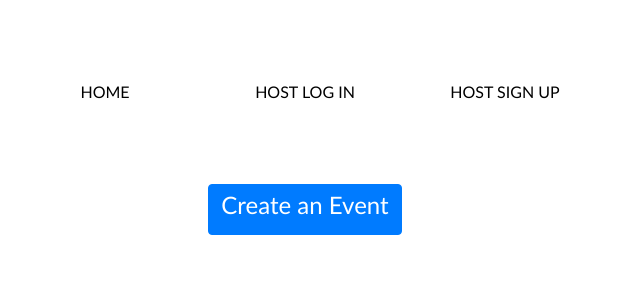
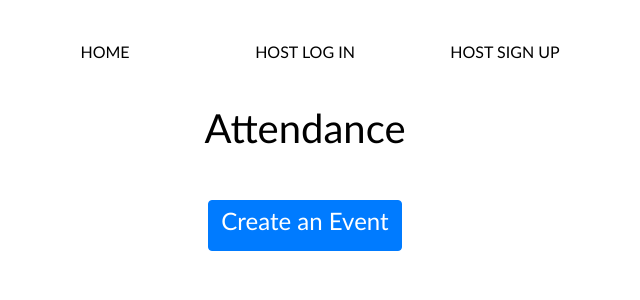
Before and after one commit to merobi-hub/attendance-tracker, a Flask app: page / in a window 1280 px wide. Shown: the top 300 px of the page, without its empty margins (335-975 px from the left). Run offline with Flask 2, Linux system fonts and the light colour scheme; data that the repository does not hold is empty; some libraries are stand-ins or nearby versions.

Commit message:
delete route added, event duration changed from seconds to minutes, add'l styling added to home and profile routes

```diff
--- a/attendance/forms.py
+++ b/attendance/forms.py
@@ -8,7 +8,7 @@ class CreateEvent(FlaskForm, UserMixin):
     host = TextAreaField('Host', validators=[DataRequired()])
     day = TextAreaField('Day (yyyy-mm-dd)', validators=[DataRequired()])
     time = TextAreaField('Time (use 24-hour clock in format hh:mm:ss)', validators=[DataRequired()])
-    duration = TextAreaField('Duration (seconds)', validators=[DataRequired()])
+    duration = TextAreaField('Duration (minutes)', validators=[DataRequired()])
     other = TextAreaField('Other')
     submit_button = SubmitField()
 
--- a/attendance/models.py
+++ b/attendance/models.py
@@ -62,7 +62,8 @@ class Event(db.Model, UserMixin):
         self.user_id = user_id
 
     def __repr__(self):
-        return f'{self.title} has been created.'
+        # return f'{self.title} has been created.'
+        return f'{self.title}\n{self.host}\n{self.day}\n{self.time}\n{self.duration}\n{self.other}'
 
     def set_id(self):
         return str(uuid.uuid4())
--- a/attendance/site/routes.py
+++ b/attendance/site/routes.py
@@ -9,23 +9,32 @@ site = Blueprint('site', __name__, template_folder='site_templates')
 
 @site.route('/')
 def home():
+    """Displays current and upcoming events"""
     events = Event.query.all()
     live_events = []
     for event in events:
+        # Merge day/time form inputs
         dt_str = event.day + ' ' + event.time
-        dur = datetime.timedelta(seconds=int(event.duration))
+        # Convert day/time str to datetime object
         dt = datetime.datetime.strptime(dt_str, "%Y-%m-%d %H:%M:%S")
+        # Convert duration from mins to seconds
+        dur = int(event.duration) * 60
+        # Convert dur from int to datetime object
+        dur = datetime.timedelta(seconds=int(dur))
+        # Calculate event end time
         event_end = dt + dur
-        if datetime.datetime.now() < event_end:
+        # Compare current time to event end time
+        now = str(datetime.datetime.now())[:-7]
+        now = datetime.datetime.strptime(now, "%Y-%m-%d %H:%M:%S")
+        if event_end >= now:
             live_events.append(event)
     return render_template('index.html', events = live_events)
 
 @site.route('/newevent', methods = ['GET', 'POST'])
 @login_required
 def newevent():
-    """Displays CreateEvent form and processes new event"""
+    """Displays CreateEvent form and processes new event submission"""
     form = CreateEvent()
-    # print(current_user.id)
     try:
         if request.method == 'POST' and form.validate_on_submit():
             title = form.title.data
@@ -35,7 +44,6 @@ def newevent():
             duration = form.duration.data
             other = form.other.data
             user_id = current_user.id
-            print(title, host, day, time, duration, other, user_id)
 
             event = Event(title, host, day, time, duration, other, user_id)
             db.session.add(event)
@@ -51,26 +59,36 @@ def newevent():
 
 @site.route('/checkin', methods = ['GET', 'POST'])
 def checkin():
-    """Displays checkin form and checks in participant"""
+    """Displays checkin form and checks in participant if event has begun"""
     form = CheckIn()
     event_id = request.args.get('event_id', None)
     print('event_id: ', event_id)
-    try:
-        if request.method == 'POST' and form.validate_on_submit():
-            first_name = form.first_name.data
-            last_name = form.last_name.data
+    event = Event.query.filter_by(id=event_id).first()
+    # Merge day/time form inputs
+    dt_str = event.day + ' ' + event.time
+    # Convert day/time str to datetime object
+    dt = datetime.datetime.strptime(dt_str, "%Y-%m-%d %H:%M:%S")
+    start_time = dt
+    if datetime.datetime.now() < start_time:
+        flash(f'Your check-in attempt was unsuccessful. Please wait for the event to start.', 'auth-failed')
+        return redirect(url_for('site.home'))
+    else:
+        try:
+            if request.method == 'POST' and form.validate_on_submit():
+                first_name = form.first_name.data
+                last_name = form.last_name.data
 
-            checkin = Participant(first_name, last_name, event_id)
-            db.session.add(checkin)
-            db.session.commit()
+                checkin = Participant(first_name, last_name, event_id)
+                db.session.add(checkin)
+                db.session.commit()
 
-            flash(f'You have been checked in', 'user-created')
+                flash(f'You have been checked in', 'user-created')
 
-            return redirect(url_for('site.home'))
-    except:
-        raise Exception('An error occurred. Please try again.')
+                return redirect(url_for('site.home'))
+        except:
+            raise Exception('An error occurred. Please try again.')
 
-    return render_template('checkin.html', form=form)
+        return render_template('checkin.html', form=form)
 
 @site.route('/profile')
 @login_required
@@ -78,6 +96,16 @@ def profile():
     """Displays all events hosted by the current user"""
     host_events = Event.query.filter_by(user_id=current_user.id).all()
     return render_template('profile.html', host_events=host_events)
+
+@site.route('/deleteevent', methods = ['GET', 'POST'])
+@login_required
+def deleteevent():
+    """Permits host to delete an event"""
+    id = request.args.get('id', None)
+    Event.query.filter_by(id=id).delete()
+    db.session.commit()
+    flash(f'The event has been deleted.', 'user-created')
+    return redirect(url_for('site.profile'))
 
 @site.route('/event')
 @login_required
--- a/attendance/site/site_templates/index.html
+++ b/attendance/site/site_templates/index.html
@@ -9,15 +9,16 @@
         </div>
     </div>
 </div>
-<div class="events-container">
+<div class="container" id="events-container">
     {% for event in events %}
     <div class="row" id="events-row">
         <div class="col-md-6" id="events-col">
-            <div class="card">
+            <div class="card" id="profile-event-card">
                 <div class="card-body">
                     <h5 class="card-title">{{event.title}}</h5>
                     <h6 class="card-subtitle mb-2 text-muted">{{event.host}}</h6>
                     <h6 class="card-text">{{event.day}}</h6>
+                    <h6 class="card-text">{{event.time}}</h6>
                     <h6 class="card-text">{{event.other}}</h6>
                     <a href="{{ url_for('site.checkin', event_id=event.id) }}" class="card-link">Check in</a>
                 </div>
--- a/attendance/site/site_templates/profile.html
+++ b/attendance/site/site_templates/profile.html
@@ -10,8 +10,11 @@
                         <h5 class="card-title">{{host_event.title}}</h5>
                         <h6 class="card-subtitle mb-2 text-muted">{{host_event.host}}</h6>
                         <h6 class="card-text">{{host_event.day}}</h6>
+                        <h6 class="card-text">{{host_event.time}}</h6>
+                        <h6 class="card-text">{{host_event.duration}}</h6>
                         <h6 class="card-text">{{host_event.other}}</h6>
                         <a href="{{ url_for('site.event', id=host_event.id) }}" class="card-link">View Attendees</a>
+                        <a href="{{ url_for('site.deleteevent', id=host_event.id) }}" class="card-link" id="delete">Delete</a>
                     </div>
                 </div>
             </div>
--- a/attendance/static/css/main.css
+++ b/attendance/static/css/main.css
@@ -1,6 +1,24 @@
+
+
 body {
     color: black;
-    font-family: 'Gill Sans', 'Gill Sans MT', Calibri, 'Trebuchet MS', sans-serif
+    font-family: 'Gill Sans', 'Gill Sans MT', Calibri, 'Trebuchet MS', sans-serif;
+}
+
+/* Homepage Title */
+
+#home-title {
+    width: 100%;
+    margin-top: 5vh;
+}
+
+#home-title-row {
+    text-align: center
+}
+
+#home-title-col {
+    width: 50%;
+    margin: 0 auto
 }
 
 /* Nav */
@@ -22,7 +40,7 @@ body {
 .nav-div {
     width: 75%;
     margin: 0 auto;
-    margin-top: 10vh;
+    margin-top: 5vh;
 }
 
 #nav-link {
@@ -33,7 +51,7 @@ body {
 /* Event Button */
 
 #button-div {
-    margin-top: 10vh;
+    margin-top: 5vh;
     width: 100%;
 }
 
@@ -116,3 +134,7 @@ body {
     margin: 0 auto;
     /* text-align: center */
 }
+
+#delete {
+    color: red;
+}
--- a/attendance/templates/base.html
+++ b/attendance/templates/base.html
@@ -43,6 +43,7 @@
             {% endif %}
         {% endwith %}
     </div>
+
     <div class="container" id="nav-container">
         <div class="nav-div">
             <nav class="top nav">
@@ -70,12 +71,20 @@
                         <div class="col-md-4" id="nav-col">
                             <a href="{{ url_for('auth.signup') }}" id="nav-link">HOST SIGN UP</a>
                         </div>
-
+                    {% endif %}
                 </div>
             </nav>
         </div>
+
     </div>
-    {% endif %}
+
+    <div class="container" id="home-title">
+        <div class="row" id="home-title-row">
+            <div class="col-md-12" id="home-title-col">
+                <h1>Attendance</h1>
+            </div>
+        </div>
+    </div>
     {% block content %}
     {% endblock content %}
 <script src="https://code.jquery.com/jquery-3.2.1.slim.min.js" integrity="sha384-KJ3o2DKtIkvYIK3UENzmM7KCkRr/rE9/Qpg6aAZGJwFDMVNA/GpGFF93hXpG5KkN" crossorigin="anonymous"></script>
```
Also changed, not shown: app.db, attendance/site/site_templates/deleteevent.html (added).
